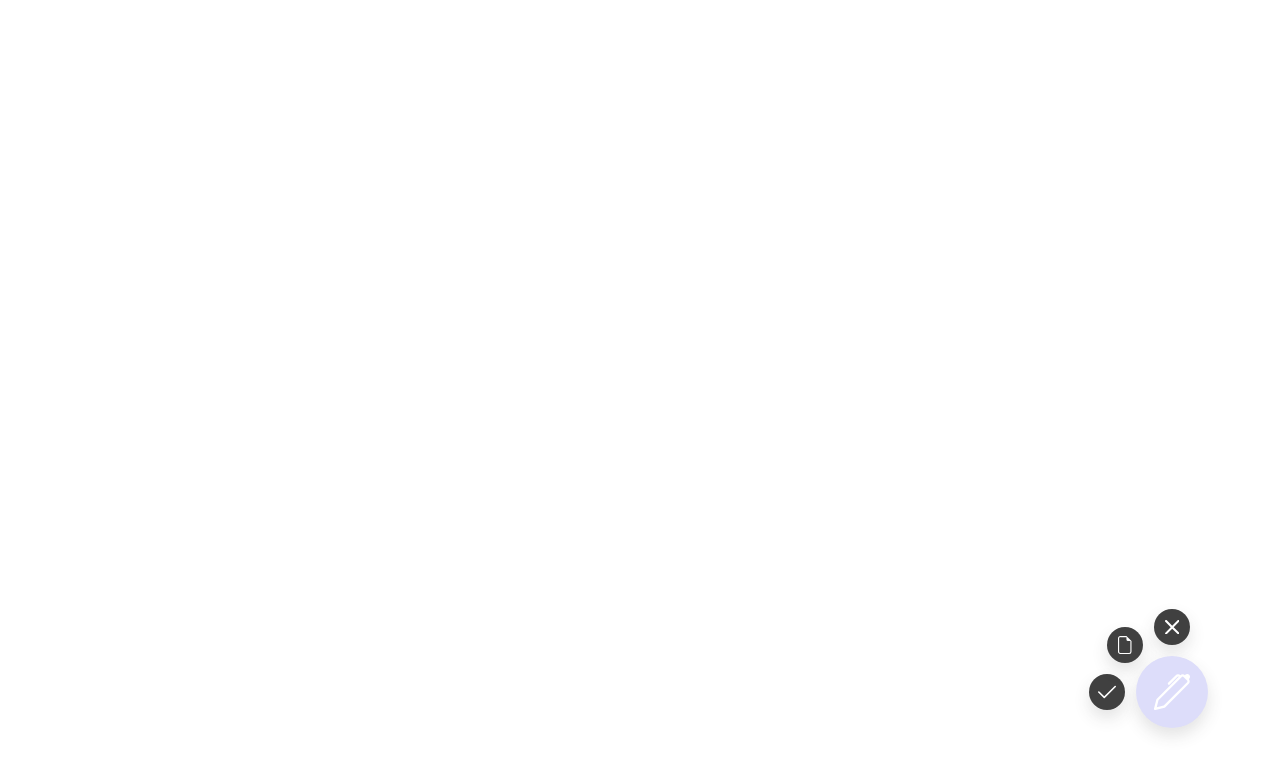
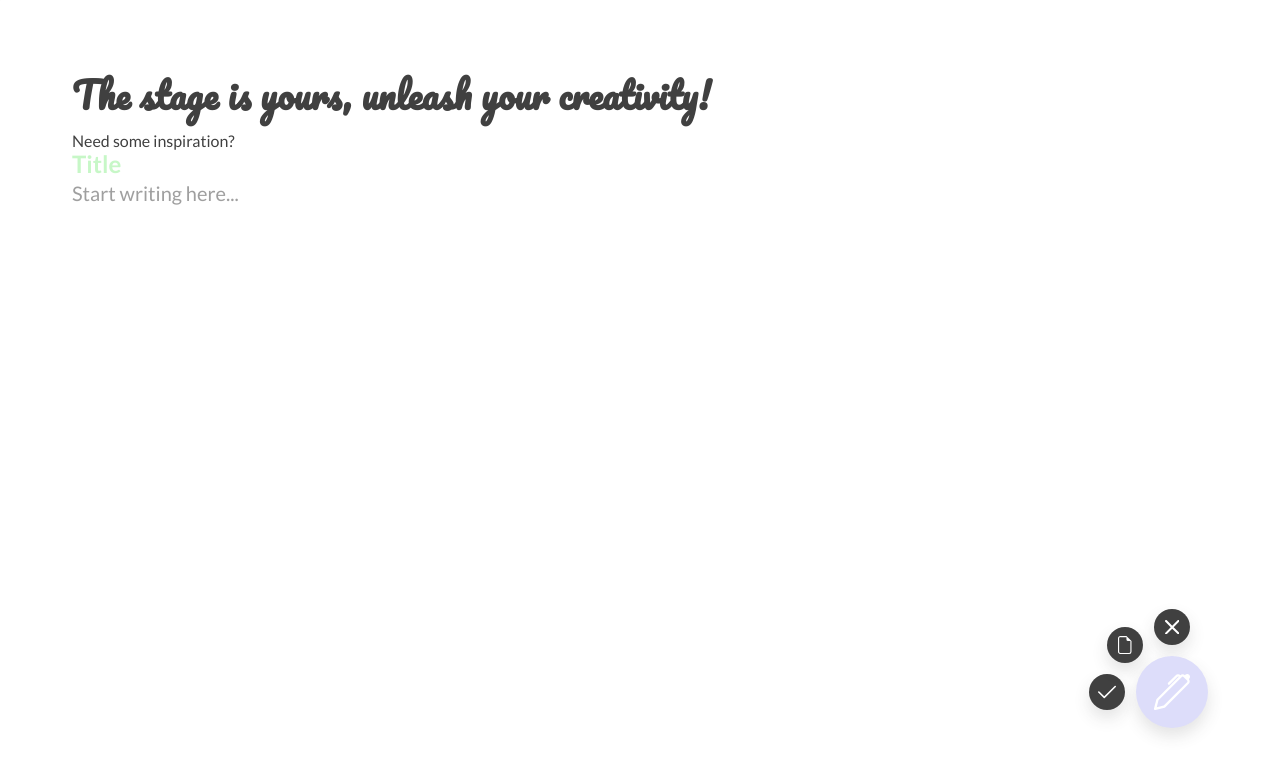
Before and after one commit to daniel-g-p/journall-app, a Vue app: page / in a window 1280 px wide. Both pictures are taken after a click on the button 1172 px from the left and 692 px from the top of the page. Shown: the top 774 px of the page. Built offline with nearby package versions, Linux system fonts and the light colour scheme.

Commit message:
fix resize bug on new entry form

```diff
--- a/src/components/newEntry.vue
+++ b/src/components/newEntry.vue
@@ -1,10 +1,14 @@
 <template>
-   <section class="entry" v-bind:class="stateClass">
+   <section class="entry" v-bind:class="stateClass" ref="entry">
       <new-entry-canvas class="entry__canvas"></new-entry-canvas>
-      <div class="entry__overlay"></div>
+      <div
+         class="entry__overlay"
+         v-bind:class="circleClass"
+         v-bind:style="circleStyle"
+      ></div>
       <new-entry-button
          class="entry__button"
-         v-on:activate-canvas="activateCanvas"
+         v-on:toggle-canvas="activateCanvas"
       ></new-entry-button>
    </section>
 </template>
@@ -21,17 +25,43 @@ export default {
    data() {
       return {
          isActive: false,
+         circleRadius: 0,
       };
    },
    computed: {
       stateClass() {
          return { "entry--active": this.isActive };
       },
+      circleStyle() {
+         return {
+            width: this.circleRadius * 2 + "px",
+            height: this.circleRadius * 2 + "px",
+         };
+      },
+      circleClass() {
+         return { "entry__overlay--active": this.isActive };
+      },
    },
    methods: {
       activateCanvas() {
          this.isActive = !this.isActive;
       },
+      setCircleRadius() {
+         this.circleRadius =
+            (document.body.clientHeight ** 2 +
+               document.body.clientWidth ** 2) **
+            0.5;
+      },
+   },
+   mounted() {
+      this.setCircleRadius();
+      console.log(this.setCircleRadius);
+      window.addEventListener(
+         "resize",
+         function () {
+            this.setCircleRadius();
+         }.bind(this)
+      );
    },
 };
 </script>
@@ -46,28 +76,19 @@ export default {
    left: 0;
    width: 100vw;
    height: 100vh;
+   overflow-x: hidden;
+   overflow-y: scroll;
    pointer-events: none;
-   padding: 1rem;
-   @include responsive($screen-mobile-m) {
-      padding: 1.5rem;
-   }
-   @include responsive($screen-tablet-s) {
-      padding: 2.25rem;
-   }
-   @include responsive($screen-tablet-l) {
-      padding: 3rem;
-   }
-   @include responsive($screen-desktop-m) {
-      padding: 4.5rem;
-   }
    &--active {
       pointer-events: all;
       .entry__canvas {
+         transition: opacity 0.25s ease 0.5s, transform 0.25s ease 0.5s;
+         transform: translateX(0);
          opacity: 1;
       }
    }
    &__button {
-      position: absolute;
+      position: fixed;
       z-index: 200;
       bottom: 1rem;
       right: 1rem;
@@ -93,7 +114,23 @@ export default {
       position: relative;
       z-index: 175;
       opacity: 0;
-      transition: opacity 0.25s ease;
+      transform: translateX(0.5rem);
+      transition: opacity 0.25s ease, transform 0.25s ease;
+   }
+   &__overlay {
+      position: fixed;
+      z-index: 0;
+      top: 100%;
+      left: 100%;
+      transform: translate(-50%, -50%) scale(0);
+      display: block;
+      background-color: $color-white;
+      border-radius: 50%;
+      transition: transform 0.5s ease-out 0.25s;
+      &--active {
+         transition: transform 0.5s ease-out;
+         transform: translate(-50%, -50%) scale(1);
+      }
    }
 }
 </style>
--- a/src/components/newEntryButton.vue
+++ b/src/components/newEntryButton.vue
@@ -44,21 +44,15 @@
             />
          </svg>
       </button>
-      <div
-         class="overlay"
-         v-bind:class="circleClass"
-         v-bind:style="circleStyle"
-      ></div>
    </div>
 </template>
 
 <script>
 export default {
-   emits: ["activate-canvas"],
+   emits: ["toggle-canvas"],
    data() {
       return {
          isActive: false,
-         circleRadius: 0,
       };
    },
    computed: {
@@ -68,32 +62,12 @@ export default {
       secondaryButtonClass() {
          return { "buttons__secondary--active": this.isActive };
       },
-      circleStyle() {
-         return {
-            width: this.circleRadius * 2 + "px",
-            height: this.circleRadius * 2 + "px",
-         };
-      },
-      circleClass() {
-         return { "overlay--active": this.isActive };
-      },
    },
    methods: {
       toggleState() {
          this.isActive = !this.isActive;
-         if (this.isActive) {
-            this.$emit("activate-canvas");
-         }
+         this.$emit("toggle-canvas");
       },
-      setCircleRadius() {
-         this.circleRadius =
-            (document.body.clientHeight ** 2 +
-               document.body.clientWidth ** 2) **
-            0.5;
-      },
-   },
-   mounted() {
-      this.setCircleRadius();
    },
 };
 </script>
--- a/src/components/newEntryCanvas.vue
+++ b/src/components/newEntryCanvas.vue
@@ -4,18 +4,81 @@
          The stage is yours, unleash your creativity!
       </h1>
       <div class="canvas__inspiration">Need some inspiration?</div>
+      <input class="canvas__title" type="text" placeholder="Title" />
       <textarea
          class="canvas__content"
          placeholder="Start writing here..."
+         ref="textarea"
+         v-bind:style="textareaStyle"
+         v-on:input="resizeTextArea()"
       ></textarea>
    </div>
 </template>
+
+<script>
+export default {
+   data() {
+      return {
+         textareaElement: null,
+         textareaHeight: null,
+      };
+   },
+   computed: {
+      textareaStyle() {
+         return { height: this.textareaHeight };
+      },
+   },
+   methods: {
+      resizeTextArea() {
+         this.textareaHeight = this.textareaElement.scrollHeight + "px";
+      },
+   },
+   mounted() {
+      this.textareaElement = this.$refs.textarea;
+   },
+};
+</script>
 
 <style lang="scss" scoped>
 @import "../scss/abstracts.scss";
 
 .canvas {
-   width: 100%;
-   height: 100%;
+   padding: 1rem;
+   @include responsive($screen-mobile-m) {
+      padding: 1.5rem;
+   }
+   @include responsive($screen-tablet-s) {
+      padding: 2.25rem;
+   }
+   @include responsive($screen-tablet-l) {
+      padding: 3rem;
+   }
+   @include responsive($screen-desktop-m) {
+      padding: 4.5rem;
+   }
+   &__heading {
+      font-family: "Pacifico", sans-serif;
+      font-size: 2.25rem;
+      line-height: 1.25;
+      margin-bottom: 1rem;
+   }
+   &__title {
+      font-size: 1.5rem;
+      font-weight: 700;
+      color: $color-green;
+      &::placeholder {
+         color: rgba($color-green, 0.5);
+      }
+   }
+   &__content {
+      width: 100%;
+      flex-grow: 1;
+      resize: none;
+      font-size: 1.25rem;
+      line-height: 1.5;
+      &::placeholder {
+         color: rgba($color-grey-25, 0.5);
+      }
+   }
 }
 </style>
```
